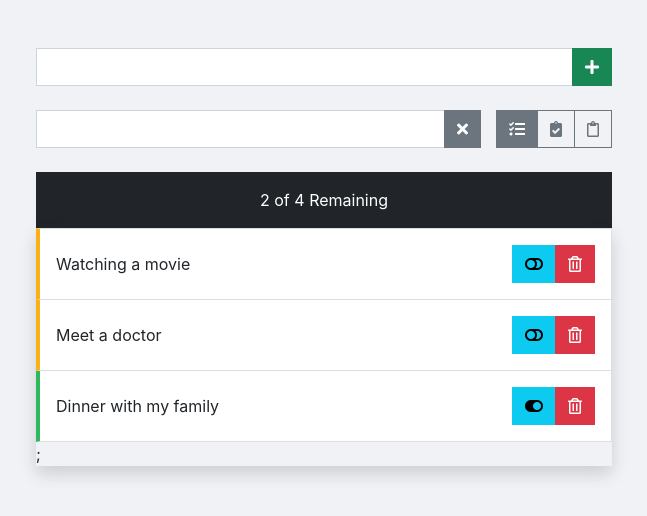
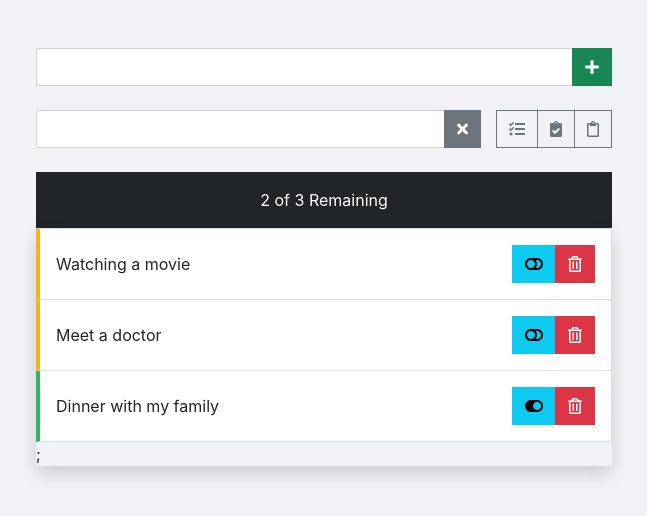
Before and after one commit to Natthabamm/basic-todolist-practice, a React (Create React App) app: page / in a window 1280 px wide. Shown: the top 516 px of the page, without its empty margins (316-963 px from the left). Built offline with nearby package versions, Linux system fonts and the light colour scheme.

Commit message:
add search filter

```diff
--- a/src/App.js
+++ b/src/App.js
@@ -20,6 +20,10 @@ const initialTodoList = [
 
 function App() {
   const [todoList, setTodoList] = useState(initialTodoList);
+  const [status, setStatus] = useState(0); // 0 = all, 1 = complete, 2 = uncomplete
+  // const [searchTerm, setSearchTerm] = useState({ text: '', status: '' });
+  const [searchStatus, setSearchStatus] = useState('');
+  const [searchText, setSearchText] = useState('');
 
   const createTodo = title => {
     const nextTodo =[{ id: uuidv4(), title: title, completed: false }, ...todoList];
@@ -29,27 +33,52 @@ function App() {
   const deleteTodo = id => {
     let newTodo = [...todoList]
     let delId = newTodo.findIndex(el => id === el.id)
-    // console.log(delId)
-    newTodo.splice(delId, 1)
+    if (delId !== -1) {
+      newTodo.splice(delId, 1)
+    }
     setTodoList(newTodo);
   }
 
   const changeCompleteTodo = id => {
     let newCompleteTodo = [...todoList]
     let changeCompleteId = newCompleteTodo.findIndex(el => id === el.id)
-    console.log(changeCompleteId);
     newCompleteTodo[changeCompleteId].completed = !newCompleteTodo[changeCompleteId].completed;
     setTodoList(newCompleteTodo)
+  }
 
-  }
+  // const updateTodo = (id, value) => {
+  //   const idx = todoList.findIndex(el => el.id === id);
+  //   const newTodolist = [...todoList];
+  //   if (idx !== -1) {
+  //     newTodolist[idx] = {...newTodolist[idx], ...value };
+  //   }
+  //   setTodoList(newTodolist)
+  // }
+
+  const pendingTodoList = todoList.filter(el => !el.completed)
+
+  const filteredTodoList = todoList.filter(
+    item =>
+    item.title.toLowerCase().includes(searchText.toLowerCase()) &&
+    (searchStatus === '' || item.completed === searchStatus)
+  );
 
   return (
     <div className="container">
       <div className="mt-5 mx-auto mw-xs">
         <AddTodo createTodo={createTodo} />
-        <SearchBar />
-        <RemainingMessage />
-        <TodoList todoList={todoList} deleteTodo={deleteTodo} changeCompleteTodo={changeCompleteTodo} />
+        <SearchBar
+          searchStatus={searchStatus}
+          setSearchStatus={setSearchStatus}
+          setSearchText={setSearchText}
+          searchText={searchText} />
+        <RemainingMessage
+          remaining={pendingTodoList.length}
+          total={todoList.length} />
+        <TodoList
+          todoList={filteredTodoList}
+          deleteTodo={deleteTodo}
+          changeCompleteTodo={changeCompleteTodo} />
       </div>
     </div>
   );
--- a/src/components/RemainingMessage.js
+++ b/src/components/RemainingMessage.js
@@ -1,5 +1,5 @@
-function RemainingMessage() {
-    return <div className="mt-4 py-3 text-center bg-dark text-white">2 of 4 Remaining</div>;
+function RemainingMessage({ remaining, total }) {
+    return <div className="mt-4 py-3 text-center bg-dark text-white">{remaining} of {total} Remaining</div>;
   }
 
   export default RemainingMessage;
--- a/src/components/SearchBar.js
+++ b/src/components/SearchBar.js
@@ -1,11 +1,16 @@
 import TextFilter from './TextFilter';
 import StatusFilter from './StatusFilter';
 
-function SearchBar() {
+function SearchBar(props) {
+
   return (
     <div className="mt-4 d-flex">
-      <TextFilter />
-      <StatusFilter />
+      <TextFilter
+        setSearchText={props.setSearchText}
+        searchText={props.SearchText} />
+      <StatusFilter
+        setSearchStatus={props.setSearchStatus}
+        searchStatus={props.searchStatus} />
     </div>
   );
 }
--- a/src/components/StatusFilter.js
+++ b/src/components/StatusFilter.js
@@ -1,15 +1,39 @@
-function StatusFilter() {
+function StatusFilter(props) {
+
+  const handleChange = e => {
+    const value = e.target.value;
+    props.setSearchStatus(!value ? value : value === 'true');
+  }
+
     return (
       <div className="btn-group ms-3">
-        <input type="radio" className="btn-check" id="all" name="status" defaultChecked />
+        <input
+          type="radio"
+          className="btn-check"
+          id="all"
+          name="status"
+          onChange={handleChange}
+          value="" />
         <label className="btn btn-outline-secondary rounded-0" htmlFor="all">
           <i className="fas fa-tasks" />
         </label>
-        <input type="radio" className="btn-check" id="done" name="status" />
+        <input
+          type="radio"
+          className="btn-check"
+          id="done"
+          name="status"
+          onChange={handleChange}
+          value="true" />
         <label className="btn btn-outline-secondary rounded-0" htmlFor="done">
           <i className="fas fa-clipboard-check" />
         </label>
-        <input type="radio" className="btn-check" id="doing" name="status" />
+        <input
+          type="radio"
+          className="btn-check"
+          id="doing"
+          name="status"
+          onChange={handleChange}
+          value="false" />
         <label className="btn btn-outline-secondary rounded-0" htmlFor="doing">
           <i className="far fa-clipboard" />
         </label>
--- a/src/components/TextFilter.js
+++ b/src/components/TextFilter.js
@@ -1,8 +1,17 @@
-function TextFilter() {
+function TextFilter(props) {
+
+  const handleChangeText = e => {
+    props.setSearchText(e.target.value);
+  };
   return (
     <div className="input-group">
-        <input type="text" className="form-control rounded-0" />
-        <button className="btn btn-secondary rounded-0">
+      <input type="text"
+        className="form-control rounded-0"
+        value={props.searchText}
+        onChange={handleChangeText}/>
+      <button className="btn btn-secondary rounded-0"
+        onClick={() => props.setSearchText('')}
+      >
         <i className="fas fa-times" />
         </button>
     </div>
--- a/src/components/TodoItem.js
+++ b/src/components/TodoItem.js
@@ -1,4 +1,4 @@
-import EditTodo from './EditTodo';
+// import EditTodo from './EditTodo';
 
 function TodoItem(props) {
   const deleteTodo = () => {
@@ -19,7 +19,7 @@ function TodoItem(props) {
         <button className="btn btn-info rounded-0" onClick={changeCompleteTodo} >
           <i className={`fas fa-toggle-${props.todoItem.completed ? 'on' : 'off'}`} />
         </button>
-        <button className="btn btn-danger rounded-0" onClick={deleteTodo} >
+        <button className="btn btn-danger rounded-0" onClick={deleteTodo}  >
           <i className="far fa-trash-alt" />
         </button>
       </div>
--- a/src/components/TodoList.js
+++ b/src/components/TodoList.js
@@ -5,7 +5,7 @@ function TodoList(props) {
     <div className="shadow">
       <ul className="list-group rounded-0">
         {props.todoList.map(item => (
-          <TodoItem todoItem={item} deleteTodo={props.deleteTodo} changeCompleteTodo={props.changeCompleteTodo}/>
+          <TodoItem todoItem={item} deleteTodo={props.deleteTodo} changeCompleteTodo={props.changeCompleteTodo} />
         ))};
       </ul>
     </div>
```
Lines whose indentation alone changed are shown as unchanged.
